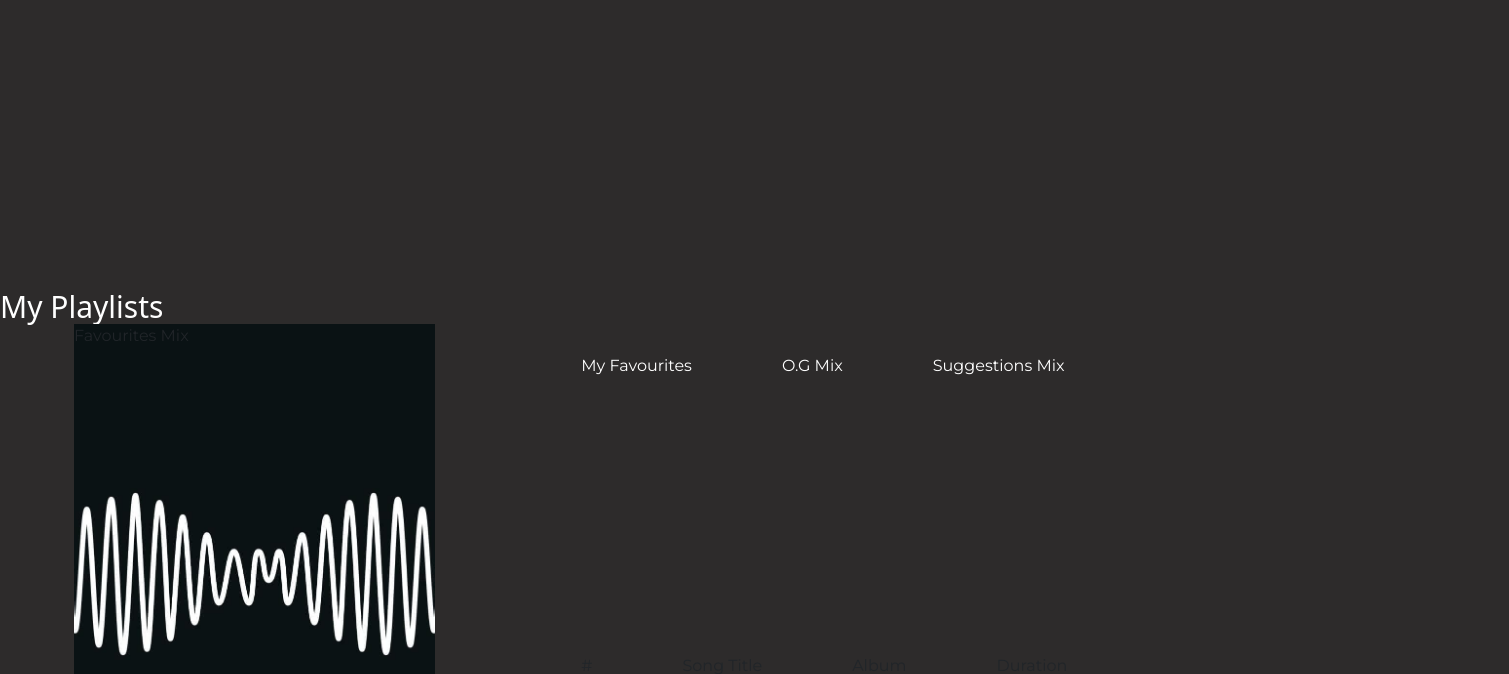
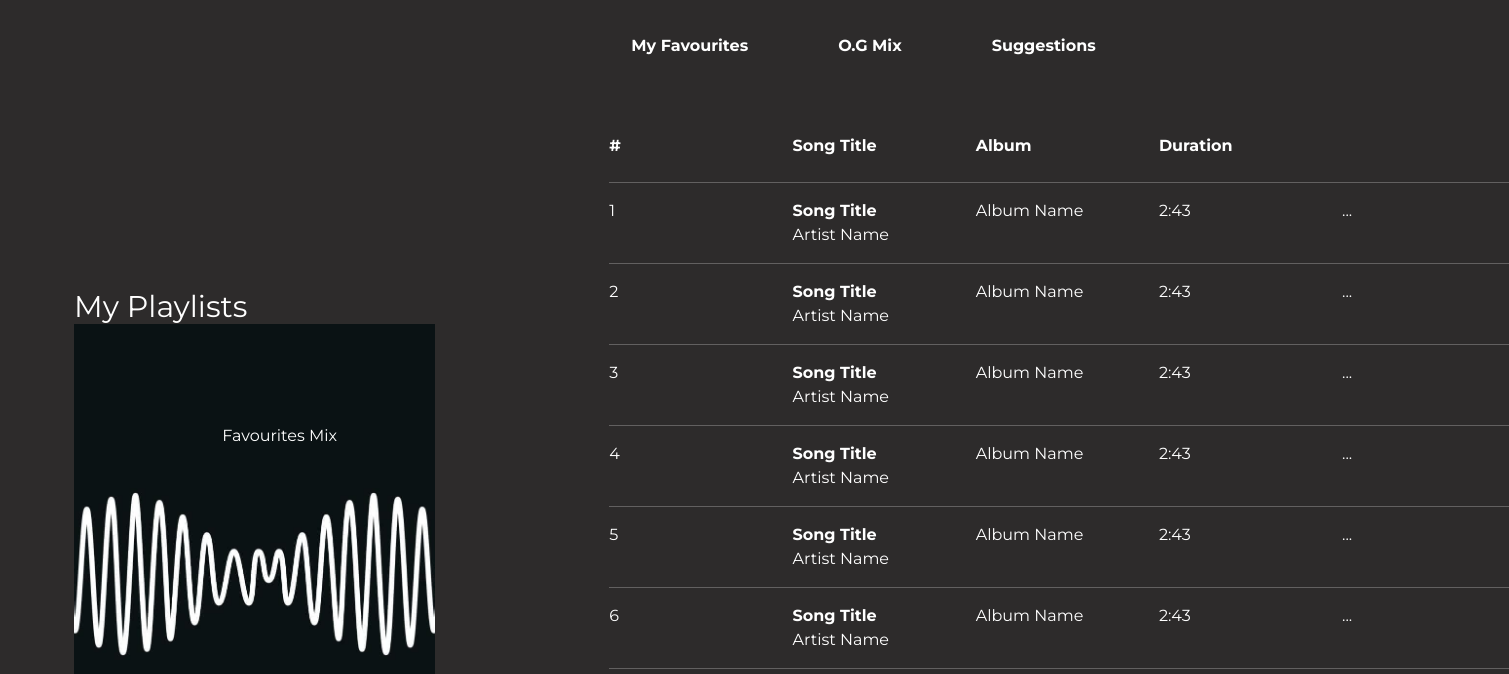
Before and after one commit to ZahraCassimjee/ZahraCassimjee_Final_Project_231131, a plain HTML site: page pages/myplaylists.html in a window 1280 px wide. Shown: the part 126-800 px from the top of the page, 1509 px wide, since content can reach past the window. Drawn offline with nearby package versions, Linux system fonts and the light colour scheme.

Commit message:
last page layout

```diff
--- a/css/main.css
+++ b/css/main.css
@@ -269,7 +269,7 @@ border-radius: 40PX;
    .content{
 
        width: 100%;
-       height: 90px;
+       height: 100px;
        background-color:#8c2b2b;
        color: white;
        padding-left: 25px;
@@ -370,11 +370,30 @@ select{
    background-image: url('../Assets/album-covers/AM.jpg');
  background-position: center;
    background-size: cover;
+   padding-left: 50px;
+   color: white;
+   font: size 70px;
+   text-align: center;
+   padding-top: 100px;
 }
+.col-box8{
 
+    width: 500px;
+    height: 600px;
+    padding-left: 50px;
+}
+.nav-bar{
+    width: 900px;
+height: 30px;
+font-weight: bold;
+float: left;
+margin-top: -200px;
+
+
+}
 .nav-bar ul{
     list-style: none;
-    float: left;
+
     }
 
     .nav-bar li{
@@ -382,19 +401,7 @@ select{
         float: left;
         }
 
-.headings{
-    width: 100%;
-    height: 30px;
-    float: left;
-}
-.headings ul{
-    list-style: none;
-}
-.headings li{
-    list-style: none;
-    float: left;
-    padding-left: 90px;
-}
+
 
 .player-line{
     width:100%;
@@ -422,14 +429,37 @@ select{
         background-color:#8c2b2b;
     border-radius: 50%;
     margin:0 auto ;
-    margin-top: -20px;
+    margin-top: -10px;
 
     }
 
+.playlist{
+    display: flex;
+    flex-direction: column;
+    columns: 5;
+    column-width: 10px;
+    width: 900px;
+    height: 30px;
+    color: white;
+    margin-top: -400px;
+    margin-left: 100px;
+
+}
+
+.columns{
+
+color: white;
+float: left;
 
 
+}
 
 
+.active{
+  font-weight: bold !important;
+    color: white !important;
+
+}
 .play{
 text-align: center;
 }
--- a/pages/myplaylists.html
+++ b/pages/myplaylists.html
@@ -27,48 +27,102 @@
          <a href="/index.html"> <li>Recent Releases</li></a>
 
     <a href="/pages/about.html">  <li>About Label</li></a>
-         <a href="/pages/myplaylists.html"> <li>My Playlists</li></a>
+         <a href="/pages/myplaylists.html"> <li class="active">My Playlists</li></a>
         </ul>
       </div>
             <input type="text" placeholder="Search...">
     </nav>
 
-<div class="section-head">
-My Playlists
-</div>
+
     <div class="container-fluid">
 <div class="row">
     <div class="col-4">
+      <div class="section-head">
+My Playlists
+</div>
         <div class="col-box4">Favourites Mix</div>
 
     </div>
 
     <div class="col-8">
-        <div><nav>
+        <div class="col-box8">
+        <div>
+            <nav>
             <div class="nav-bar">
             <ul>
-                <li>My Favourites</li>
-                <li>O.G Mix</li>
-                <li>Suggestions Mix</li>
+                <li> My Favourites </li>
+                <li> O.G Mix </li>
+               <li>Suggestions</li>
+
             </ul>
         </div>
         </nav>
     </div>
-<div class="headings">
-   <ul>
-    <li>#</li>
-    <li>Song Title</li>
-    <li>Album</li>
-    <li>Duration</li>
 
-   </ul>
 
+<div class="playlist">
+    <div style="columns: 5;">
+        <p><b>#</b></p>
+        <p><b>Song Title</b></p>
+        <p><b>Album </b></p>
+        <p><b>Duration</b></p>
+        <p></p>
+    </div>
+    <hr>
+    <div style="columns: 5;">
+        <p>1</p>
+        <p><b>Song Title</b><br>Artist Name</p>
+        <p>Album Name</p>
+        <p>2:43</p>
+        <p>...</p>
+    </div>
+    <hr>
+    <div style="columns: 5;">
+        <p>2</p>
+        <p><b>Song Title</b><br>Artist Name</p>
+        <p>Album Name</p>
+        <p>2:43</p>
+        <p>...</p>
+    </div>
+    <hr>
+    <div style="columns: 5;">
+        <p>3</p>
+        <p><b>Song Title</b><br>Artist Name</p>
+        <p>Album Name</p>
+        <p>2:43</p>
+        <p>...</p>
+    </div>
+    <hr>
+    <div style="columns: 5;">
+        <p>4</p>
+        <p><b>Song Title</b><br>Artist Name</p>
+        <p>Album Name</p>
+        <p>2:43</p>
+        <p>...</p>
+    </div>
+    <hr>
+    <div style="columns: 5;">
+        <p>5</p>
+        <p><b>Song Title</b><br>Artist Name</p>
+        <p>Album Name</p>
+        <p>2:43</p>
+        <p>...</p>
+    </div>
+    <hr>
+    <div style="columns: 5;">
+        <p>6</p>
+        <p><b>Song Title</b><br>Artist Name</p>
+        <p>Album Name</p>
+        <p>2:43</p>
+        <p>...</p>
+    </div>
+    <hr>
 </div>
 
 
 
 
-
+</div>
 
     </div>
 </div>
```
Also changed, not shown: index.html (+1 -1 lines), pages/about.html (+1 -1 lines).
